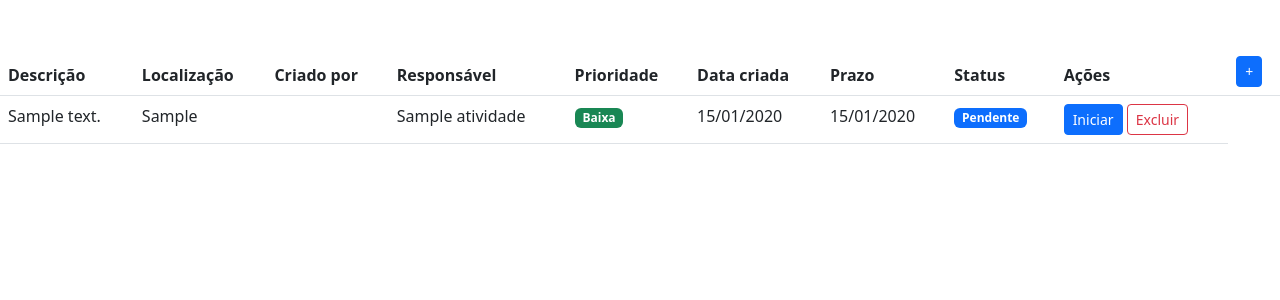
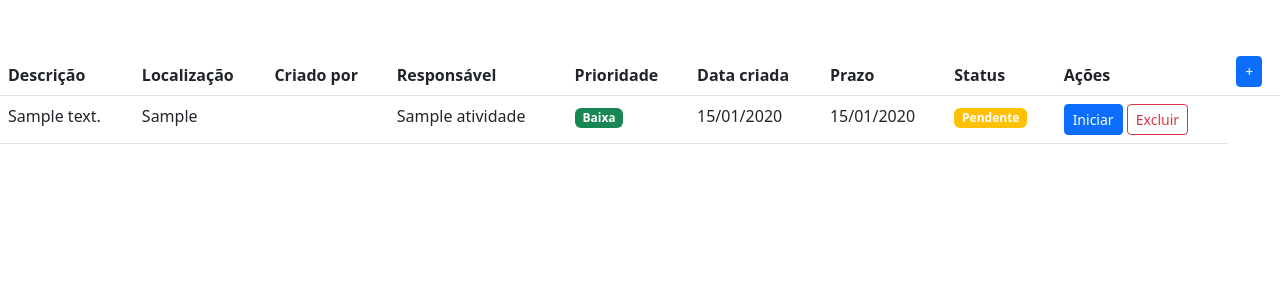
Before and after one commit to lucasbm92/miniature-octo-giggle, a Flask app: template templates/index.html in a window 1280 px wide. Shown: the part 56-356 px from the top of the page. Run offline with Flask 3, Linux system fonts and the light colour scheme; tables that the repository leaves empty hold one stand-in row (values such as "Sample post"); the template is opened without the code that fills it: values that come from a table or form of the project are taken from there, most other values are stand-ins (such as "Sample title", 1, 10 or a date in 2020).

Commit message:
Fix badge color for 'work in progress' status in task table

```diff
--- a/templates/index.html
+++ b/templates/index.html
@@ -74,9 +74,9 @@
                         <td>{{ atividade.prazo.strftime('%d/%m/%Y') if atividade.prazo else 'Não definida' }}</td>
                         <td>
                             {% if atividade.status == 'Pendente' %}
+                                <span class="badge bg-warning">{{ atividade.status }}</span>
+                            {% elif atividade.status == 'Em andamento' %}
                                 <span class="badge bg-primary">{{ atividade.status }}</span>
-                            {% elif atividade.status == 'Em andamento' %}
-                                <span class="badge bg-warning">{{ atividade.status }}</span>
                             {% elif atividade.status == 'Concluída' %}
                                 <span class="badge bg-success">{{ atividade.status }}</span>
                             {% elif atividade.status == 'Cancelada' %}
```
